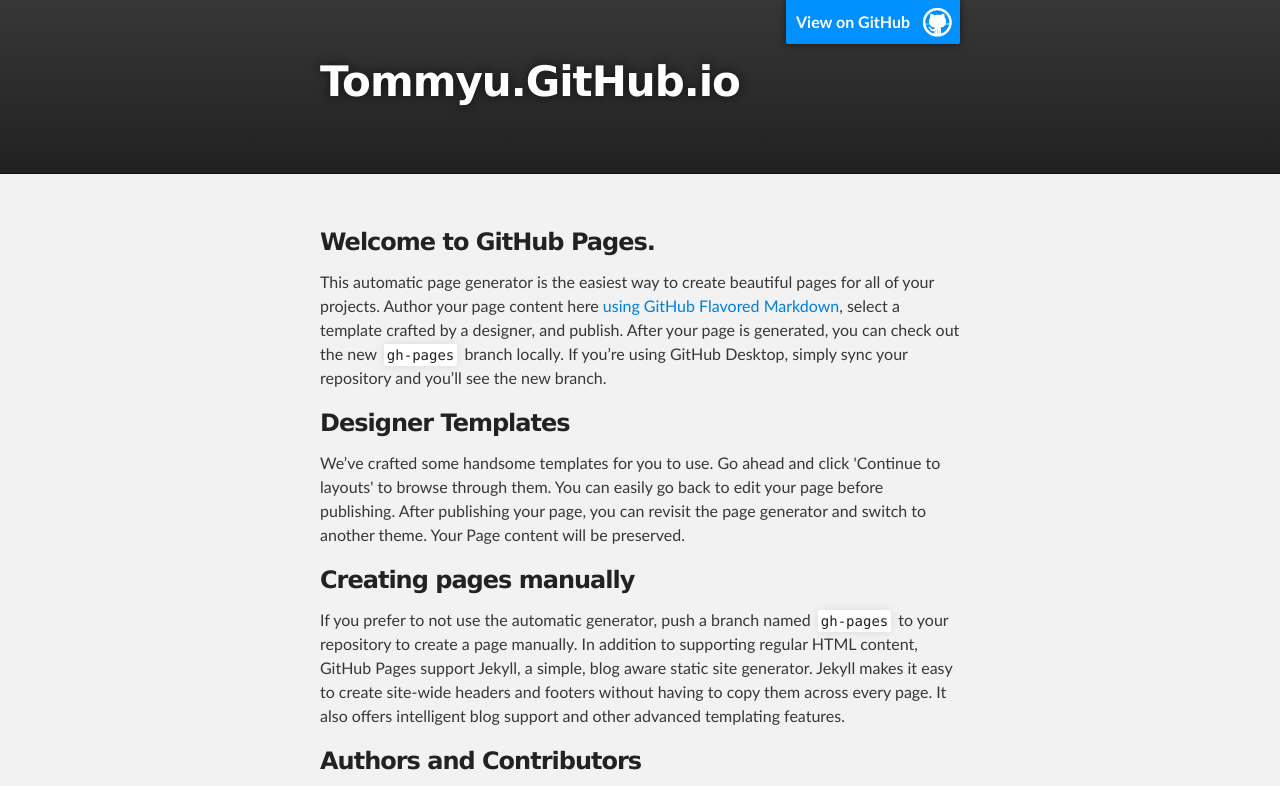
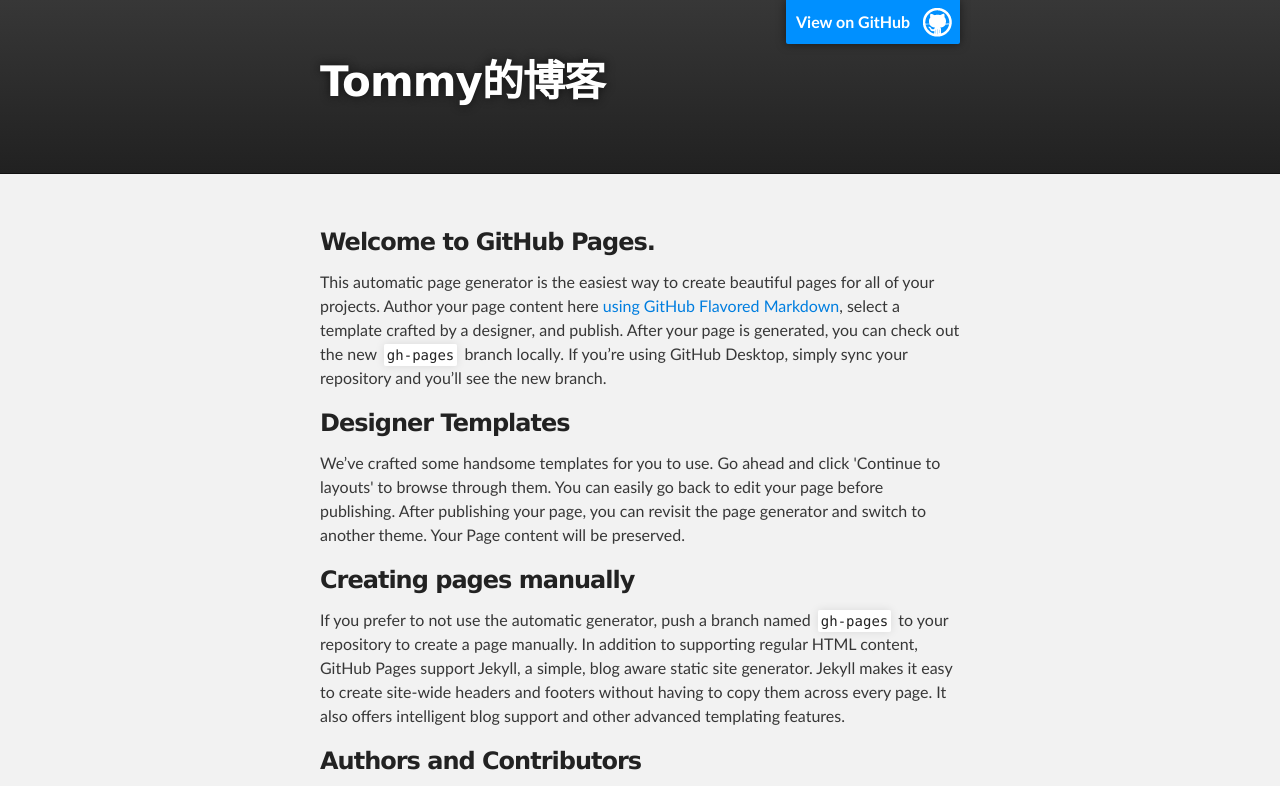
Before and after one commit to TommyU/TommyU.github.io, a plain HTML site: page index.html in a window 1280 px wide. Shown: the top 786 px of the page. Drawn offline with Linux system fonts and the light colour scheme.

Commit message:
change title

```diff
--- a/index.html
+++ b/index.html
@@ -18,7 +18,7 @@
         <header class="inner">
           <a id="forkme_banner" href="https://github.com/TommyU">View on GitHub</a>
 
-          <h1 id="project_title">Tommyu.GitHub.io</h1>
+          <h1 id="project_title">Tommy的博客</h1>
           <h2 id="project_tagline"></h2>
 
         </header>
```
